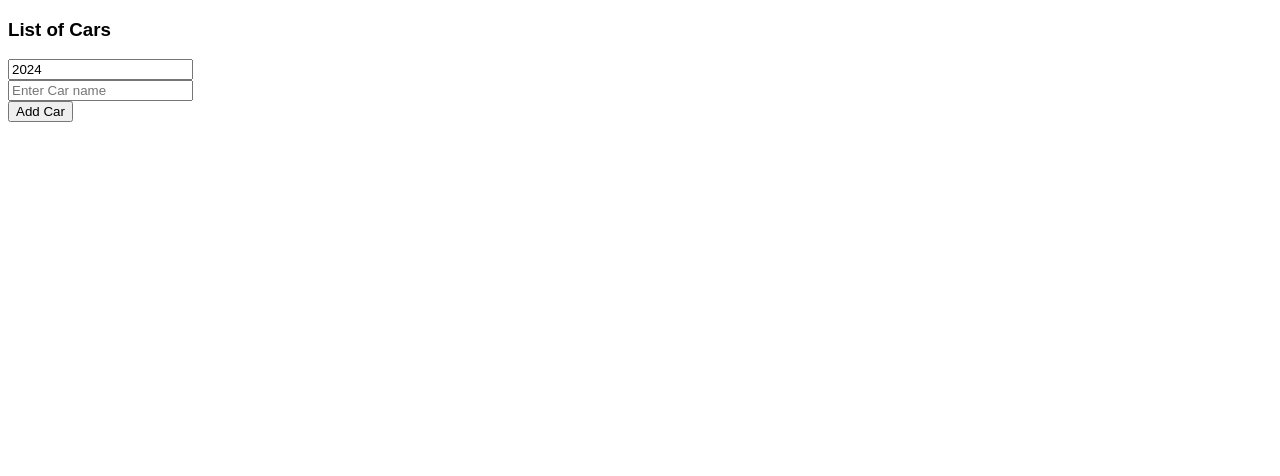
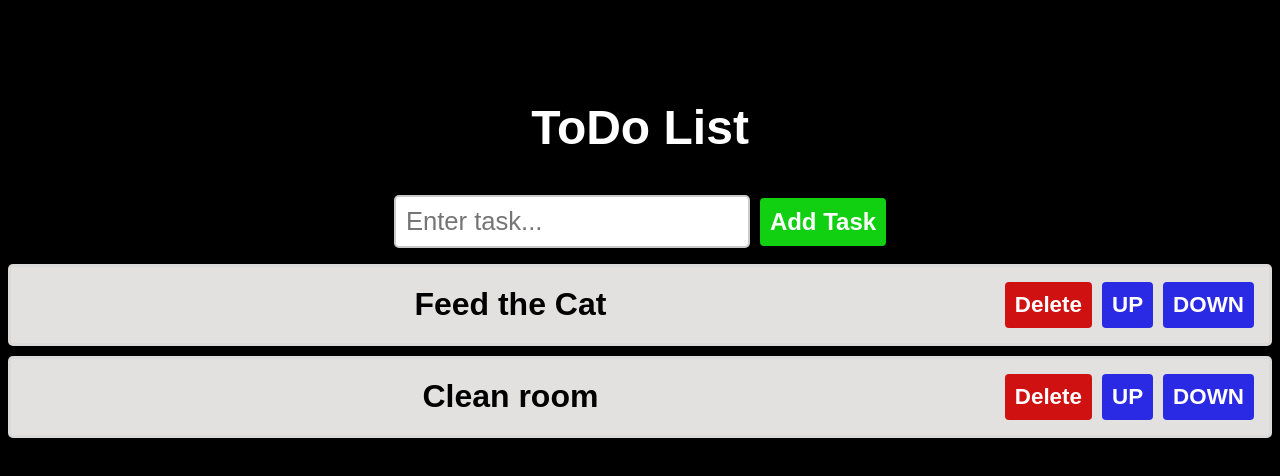
Before and after one commit to VASUMATHI-P/REACT_TUTORIAL, a React (Vite) app in the folder my-react-app/: page / in a window 1280 px wide. Shown: the top 476 px of the page. Built offline with nearby package versions, Linux system fonts and the light colour scheme.

Commit message:
to-do list app

```diff
--- a/my-react-app/src/App.jsx
+++ b/my-react-app/src/App.jsx
@@ -1,10 +1,10 @@
-import ArrayOfObjectsChange from "./ArrayOfObjectsChange"
+import ToDoList from "./ToDoList";
 
 function App() {
 
   return (
     <>
-      <ArrayOfObjectsChange/>
+      <ToDoList/>
     </>
   )
 
--- /dev/null
+++ b/my-react-app/src/ToDoList.jsx
@@ -0,0 +1,59 @@
+import {useState} from 'react'
+
+const ToDoList = () => {
+  const [tasks, setTasks] = useState(["Feed the Cat", "Clean room"]);
+  const [newTask, setNewTask] = useState("");
+
+  const handleInputChange = (e) => {
+    setNewTask(e.target.value);
+  }
+
+  const addTask = () => {
+    if (newTask.trim() !== "") {
+      setTasks([...tasks, newTask]);
+      setNewTask("");
+    }
+  }
+
+  const removeTask = (index) => {
+    setTasks(() => tasks.filter((task, i) => i !== index))
+  }
+
+  const moveUp = (index) => {
+    if(index > 0){
+      const updatedTasks = [...tasks];
+      [updatedTasks[index], updatedTasks[index-1]] = [updatedTasks[index-1], updatedTasks[index]];
+      setTasks(updatedTasks);
+    }
+  }
+
+  const moveDown = (index) => {
+    if(index < tasks.length-1){
+      const updatedTasks = [...tasks];
+      [updatedTasks[index], updatedTasks[index+1]] = [updatedTasks[index+1], updatedTasks[index]];
+      setTasks(updatedTasks);
+    }
+  }
+
+  return (
+    <div className='to-do-list'>
+      <h2>ToDo List</h2>
+      <div>
+        <input type="text" value={newTask} onChange={handleInputChange} placeholder="Enter task..."/>
+        <button className='add-button' onClick={addTask}>Add Task</button>
+      </div>
+      <ul>
+        {tasks.map((task, index) => (
+          <li key={index}>
+            <span className='text'>{task}</span>
+            <button className='delete-button' onClick={() => removeTask(index)}>Delete</button>
+            <button className='move-button' onClick={() => moveUp(index)}>UP</button>
+            <button className='move-button' onClick={() => moveDown(index)}>DOWN</button>
+          </li>
+        ))}
+      </ul>
+    </div>
+  )
+}
+
+export default ToDoList
--- a/my-react-app/src/index.css
+++ b/my-react-app/src/index.css
@@ -1,45 +1,82 @@
 body {
-  font-family: Arial, Helvetica, sans-serif;
+  background-color: black;
 }
 
-.color-picker-container{
-  display: flex;
-  flex-direction: column;
-  align-items: center;
-  justify-content: center;
+.to-do-list {
+  font-family: Arial, Helvetica, sans-serif;
+  text-align: center;
+  margin-top: 100px;
 }
 
-h1 {
-  margin: 50px;
+h2 {
   font-size: 3rem;
+  color: white;
 }
 
-.color-picker {
-  width: 300px;
-  height: 300px;
-  display: flex;
-  justify-content: center;
-  align-items: center;
-  border: 1px solid hsl(0, 0%, 69%);
-  border-radius: 25px;
-  margin-bottom: 25px;
+button {
+  font-size: 1.5rem;
+  font-weight: bold;
+  padding: 10px;
+  margin-left: 10px;
+  color: white;
+  border-radius: 4px;
+  border: none;
+  cursor: pointer;
+  transition: background-color 0.5s ease;
 }
 
-.color-picker p {
-  font-size: 1.2rem;
-  font-weight: bold;
-  margin-bottom: 10px;
-  color: aliceblue;
+.add-button{
+  background-color: hsl(120, 85%, 44%);
 }
 
-label {
-  margin-bottom: 10px;
-  font-size: 1.5rem;
-  font-weight: bold
+.add-button:hover {
+  background-color: hsl(120, 69%, 63%);
 }
 
-input[type="color"] {
-  width: 75px;
-  height: 40px;
-  padding: 5px;
+.delete-button {
+  background-color: hsl(0, 85%, 44%);
 }
+.delete-button:hover {
+  background-color: hsl(0, 69%, 63%);
+}
+
+.move-button {
+  background-color: hsl(240, 78%, 53%);
+}
+.move-button:hover {
+  background-color: hsl(240, 84%, 66%);
+}
+
+input[type="text"] {
+  font-size: 1.6rem;
+  padding: 10px;
+  border: 2px solid hsl(0, 3%, 58%, 0.5);
+  border-radius: 5px;
+  color: black;
+}
+
+ul {
+  padding: 0;
+}
+
+li {
+  font-size: 2rem;
+  font-weight: bold;
+  padding: 15px;
+  background-color: rgb(227, 224, 224);
+  margin-bottom: 10px;
+  border: 3px solid hsl(0, 0%, 85%, 0.75);
+  border-radius: 5px;
+  display: flex;
+  align-items: center;
+}
+
+.text {
+  flex: 1;
+}
+
+.delete-button, .move-button {
+  padding: 8px, 12px;
+  font-size: 1.4rem;
+  margin-left: 10px;
+}
```
